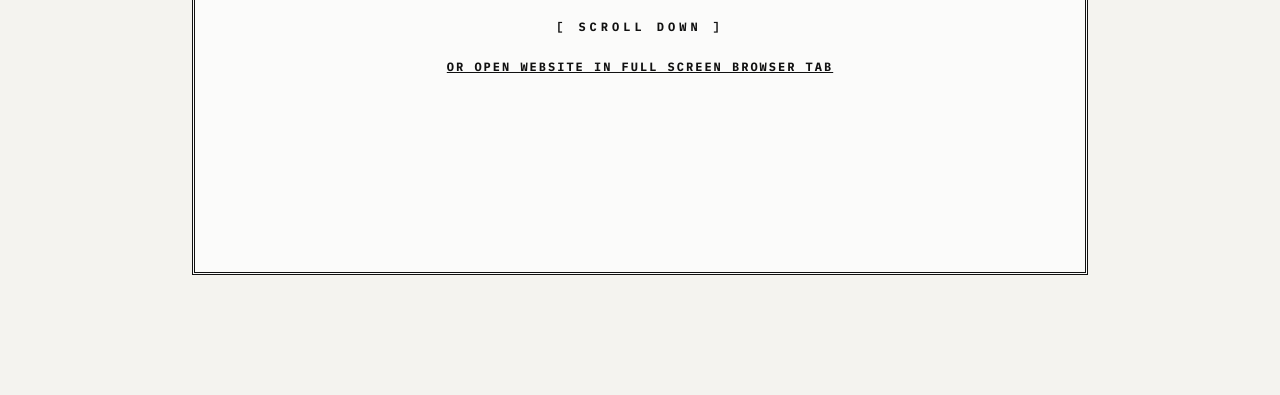
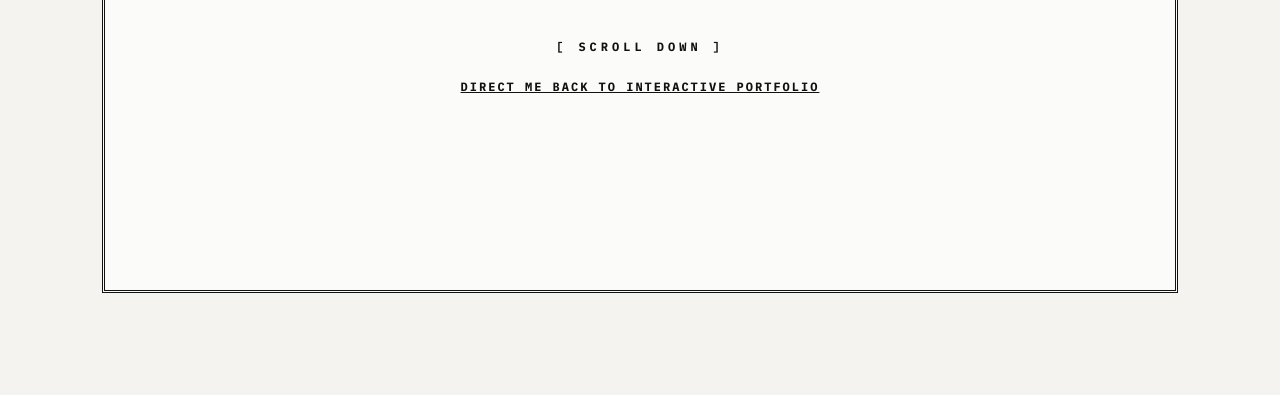
Before and after one commit to isabellawilliamsmedia/Isabella-Williams-Portfolio-Site, a website: page index.html in a window 1280 px wide. Shown: the part 405-800 px from the top of the page. Drawn offline with Linux system fonts and the light colour scheme.

Commit message:
Link Changes

```diff
--- a/index.html
+++ b/index.html
@@ -10,15 +10,18 @@
     <style>
         * { box-sizing: border-box; margin: 0; padding: 0; }
         html { scroll-behavior: smooth; }
+        html, body { height: 100%; }
         body {
             background-color: #F4F3EF;
             color: #111111;
             font-family: "IBM Plex Mono", monospace;
             line-height: 1.7;
-            padding: 80px 15% 100px 15%;
+            padding: 0;
         }
         .hero {
-            min-height: 75vh;
+            min-height: auto;
+            height: calc(100vh - 8vw * 2);
+            margin: 8vw;
             display: flex;
             flex-direction: column;
             justify-content: center;
@@ -29,6 +32,7 @@
             padding: 40px;
             margin-bottom: 150px;
         }
+        .page-content { padding: 0 8vw 100px 8vw; }
         .hero h1 {
             font-family: 'DM Serif Display', serif;
             font-size: clamp(2rem, 4vw, 3.5rem);
@@ -100,9 +104,10 @@
         <h1>Isabella Williams</h1>
         <p>Portfolio</p>
         <div class="scroll-indicator">[ Scroll Down ]</div>
-        <a href="https://isabellawilliamsmedia.github.io/Isabella-Williams-Portfolio-Site/" target="_blank" rel="noopener noreferrer" class="browser-link">or open website in full screen browser tab</a>
+        <a href="https://isabellawilliamsmedia.com" target="_blank" rel="noopener noreferrer" class="browser-link">direct me back to interactive portfolio</a>
     </section>
 
+    <div class="page-content">
     <section class="section">
         <h2 class="section-title">About</h2>
         <div class="text-content">
@@ -185,6 +190,6 @@
                 <a href="https://www.linkedin.com/in/isabellawilliamsmedia/" target="_blank" rel="noopener noreferrer" class="contact-btn">LINKEDIN // PROFILE</a>
             </div>
         </div>
-    </section>
+    </section>    </div>
 </body>
 </html>
```
